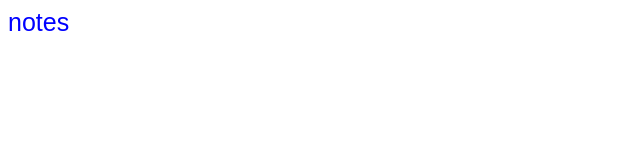
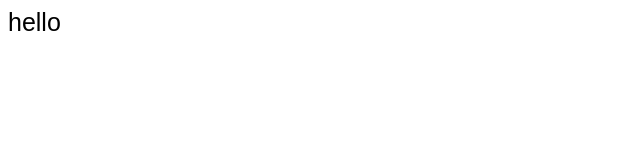
Before and after one commit to tomachello/tomachello.github.io, a plain HTML site: page index.html in a window 1280 px wide. Shown: the full height of the page, 0-640 px from the left. Drawn offline with Linux system fonts and the light colour scheme.

Commit message:
Update index.html

```diff
--- a/index.html
+++ b/index.html
@@ -7,4 +7,4 @@
   a {color:blue; text-decoration:none;}
 </style>
 
-<a href="/main.pdf">notes</a>
+hello
```
